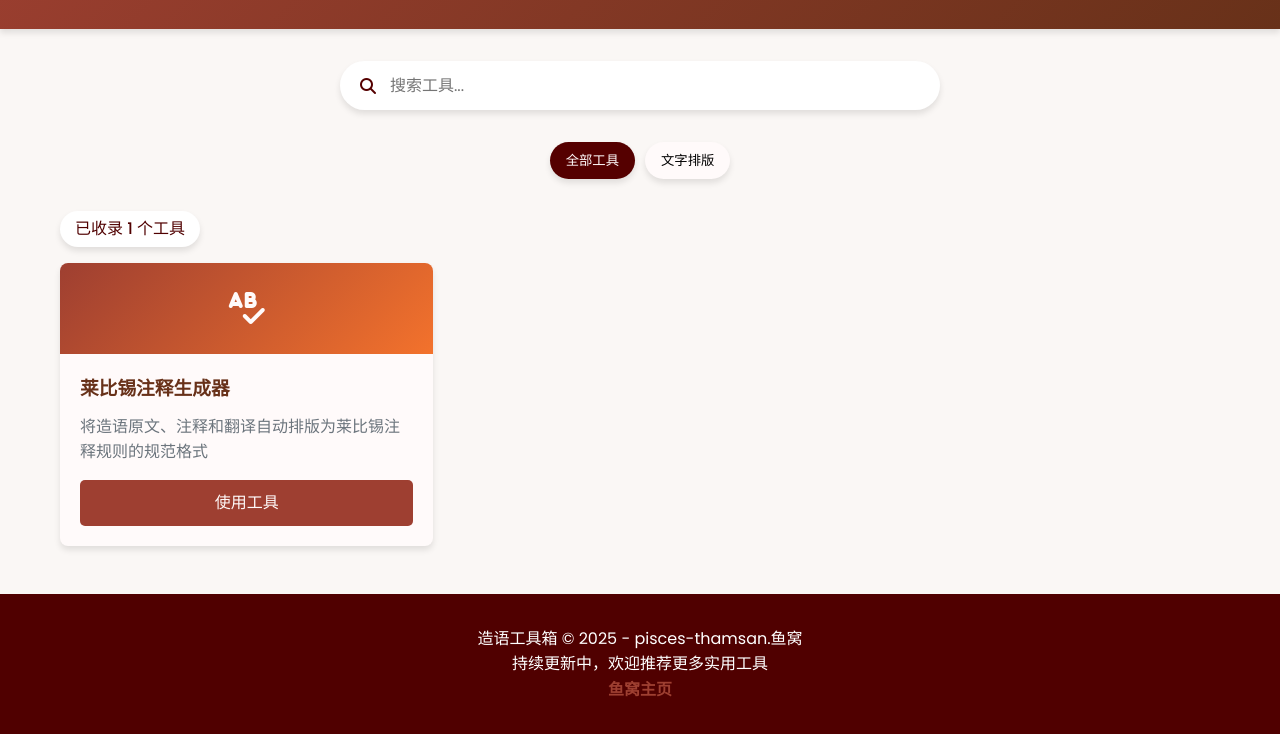
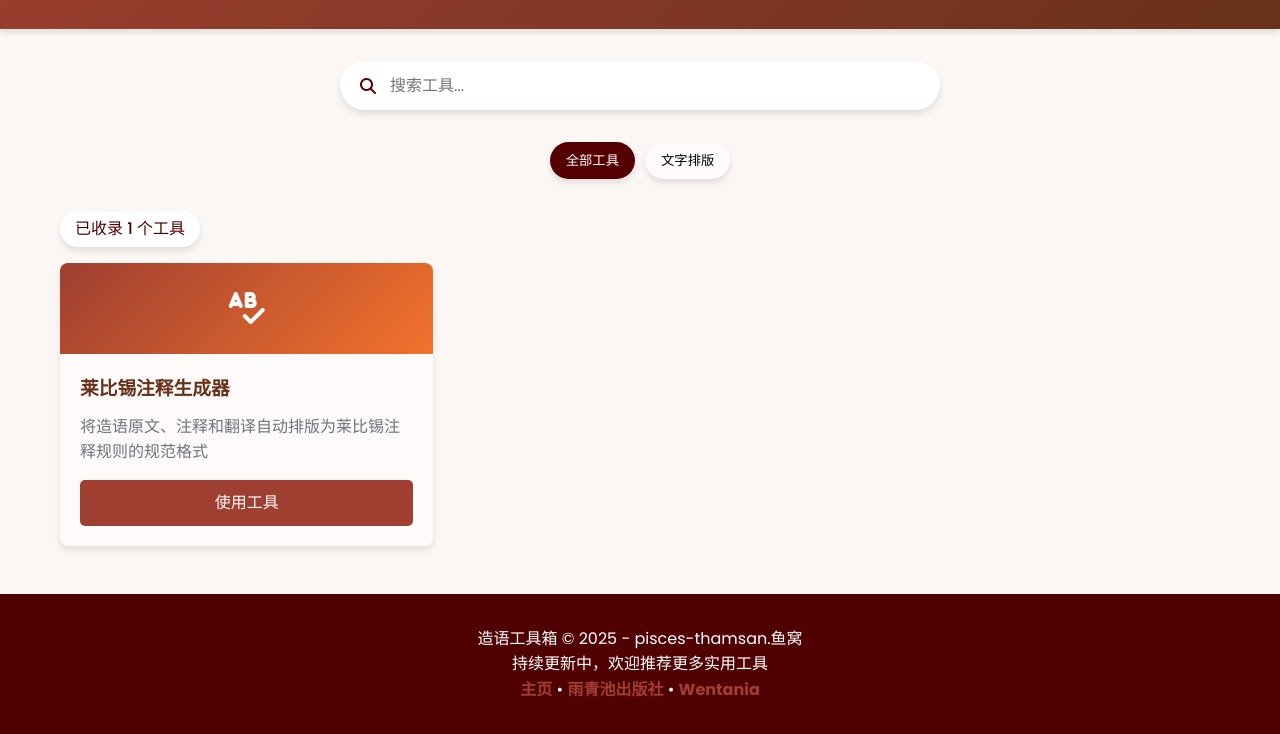
Before and after one commit to pisces-thamsan/conlangtools, a plain HTML site: page index.html in a window 1280 px wide. Shown: the part 138-872 px from the top of the page. Drawn offline with Linux system fonts and the light colour scheme; a web font is replaced by a local one.

Commit message:
Update index.html

```diff
--- a/index.html
+++ b/index.html
@@ -42,7 +42,7 @@
         <div class="container">
             <p>造语工具箱 &copy; 2025 - pisces-thamsan.鱼窝</p>
             <p>持续更新中，欢迎推荐更多实用工具</p>
-            <p><a href="https://pisces-thamsan.github.io">鱼窝主页</a></p>
+            <p><a href="https://pisces-thamsan.github.io">主页</a> &bull; <a href="https://rscf.fandom.com/zh">雨青池出版社</a> &bull; <a href="https://wentania.fandom.com/zh">Wentania</a></p>
         </div>
     </footer>
 
```
